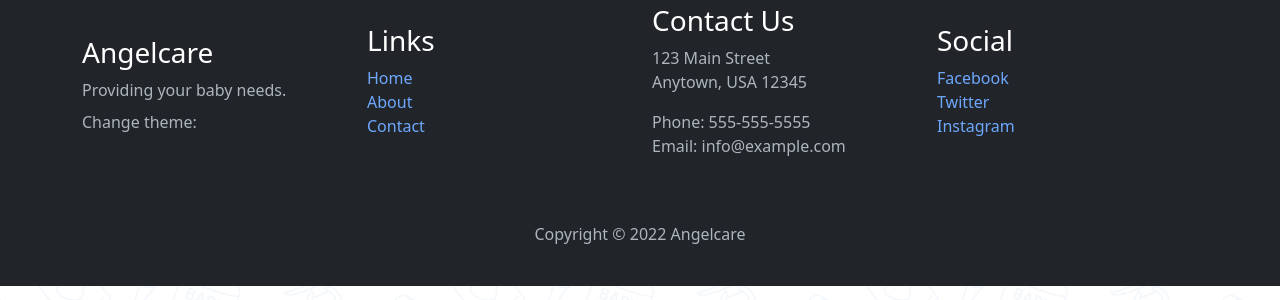
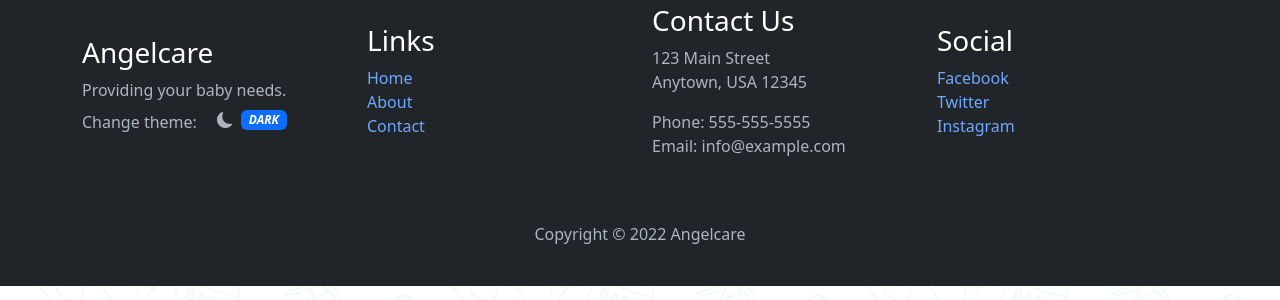
Before and after one commit to faustojc/baby-product-website, a PHP site: page /test.php in a window 1280 px wide. Shown: the part 209-509 px from the top of the page. Run offline with PHP 8.4, Linux system fonts and the light colour scheme; the visitor is signed in with stand-in values (Sample User, id 1); data that the repository does not hold is empty.

Commit message:
Moved the change theme to footer

```diff
--- a/test.php
+++ b/test.php
@@ -84,9 +84,6 @@ if (isset($_POST['logout'])) {
                                 <p class="bi bi-person m-0"> <?php echo $name?></p>
                             </span>
                         <ul class="dropdown-menu">
-                            <li class="d-inline-flex align-items-center bi bi-moon-fill mx-3" id="themeIcon">
-                                <i class="badge text-wrap text-bg-primary w-auto mx-2" id="changeTheme" style="cursor: pointer;"></i>
-                            </li>
                             <li class="dropdown-item-text">
                                 <form method="POST" class="m-0">
                                     <button type="submit" name="logout" class="btn btn-link text-decoration-none">Log out</button>
@@ -131,7 +128,9 @@ if (isset($_POST['logout'])) {
                     <p class="mb-2">Providing your baby needs.</p>
                     <p class="mb-2">
                         Change theme:
-                        <span id="changeTheme" class="badge text-wrap text-bg-primary w-auto" role="button"></span>
+                        <span class="d-inline-flex align-items-center bi bi-moon-fill mx-3" id="themeIcon">
+                            <i class="badge text-wrap text-bg-primary w-auto mx-2" id="changeTheme" style="cursor: pointer;"></i>
+                        </span>
                     </p>
                 </div>
                 <div class="col-md-3">
```
